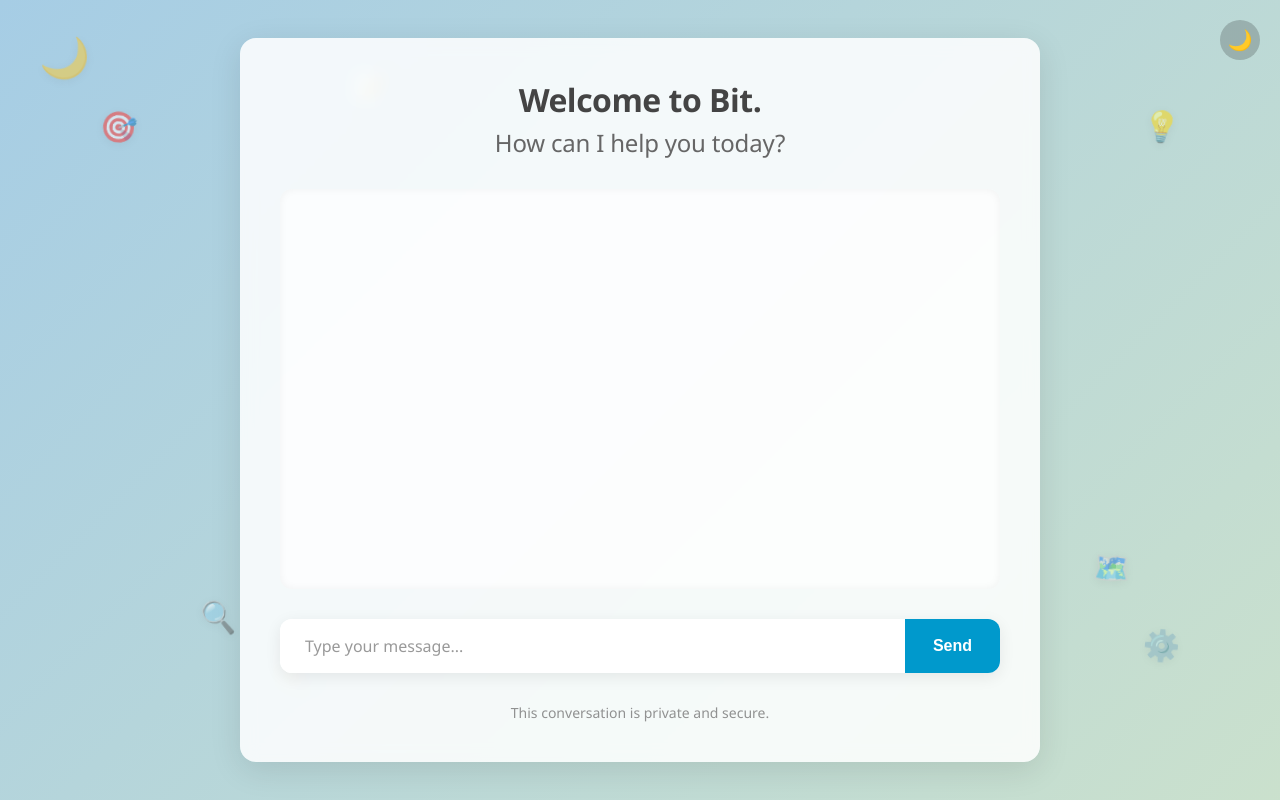
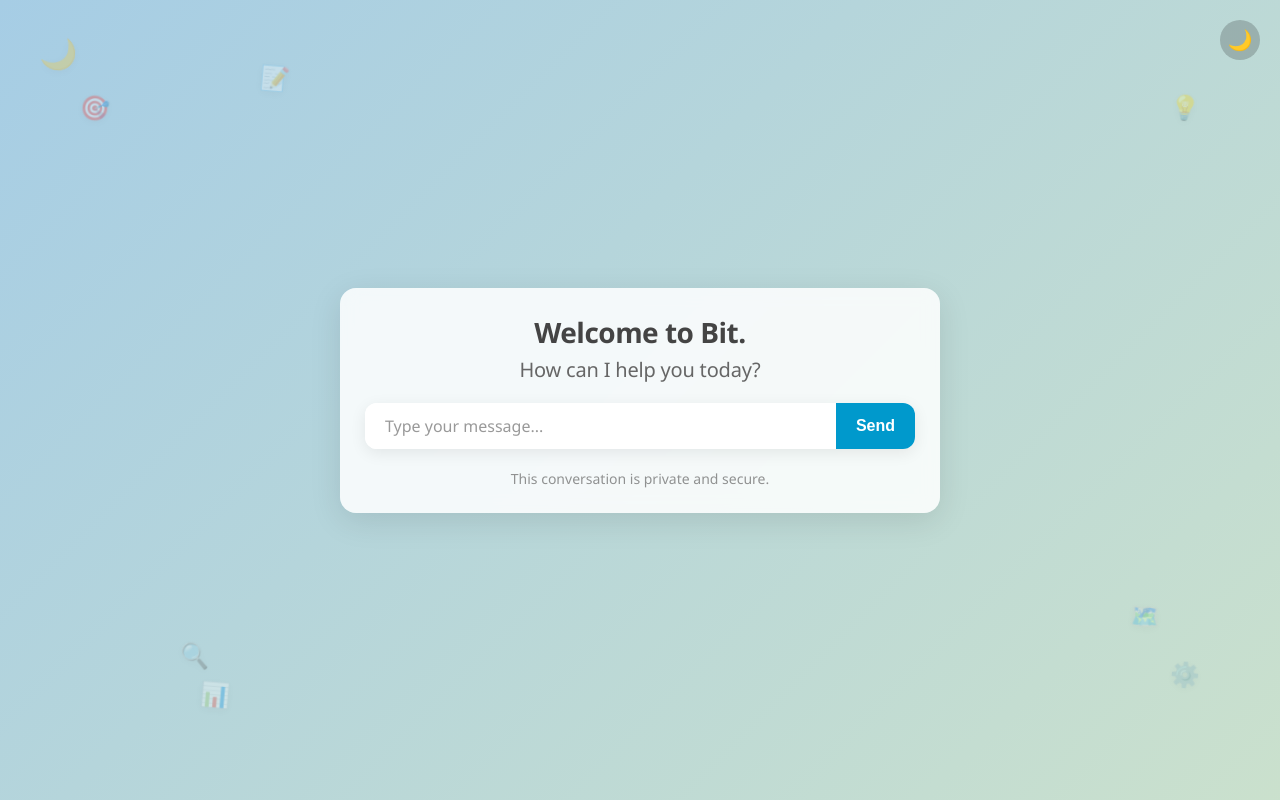
Before and after one commit to Jaryaldikshant/bitnet, a Flask app: page / in a window 1280 px wide. Run offline with Flask 3, Linux system fonts and the light colour scheme.

Commit message:
updating the code

```diff
--- a/src/templates/chat.html
+++ b/src/templates/chat.html
@@ -4,7 +4,7 @@
 <head>
   <meta charset="UTF-8" />
   <meta name="viewport" content="width=device-width, initial-scale=1.0" />
-  <title>Chat with Assistant (Powered by Bitnet)</title>
+  <title>Chat Interface</title>
   <style>
     * {
       box-sizing: border-box;
@@ -48,13 +48,12 @@
       font-family: 'Segoe UI', Arial, sans-serif;
       margin: 0;
       padding: 0;
-      height: 100vh;
+      min-height: 100vh;
       background: var(--bg-gradient-light);
       display: flex;
       justify-content: center;
       align-items: center;
       position: relative;
-      overflow: hidden;
       color: var(--text-color-light);
     }
 
@@ -66,13 +65,14 @@
     .chat-container {
       background-color: var(--container-bg-light);
       border-radius: 16px;
-      padding: 40px;
+      padding: 25px;
       width: 90%;
-      max-width: 800px;
+      max-width: 600px;
       box-shadow: 0 8px 32px rgba(0, 0, 0, 0.1);
       text-align: center;
       backdrop-filter: blur(8px);
       transition: all 0.3s ease;
+      margin: 20px 0;
     }
 
     .dark-mode .chat-container {
@@ -82,7 +82,7 @@
 
     h1 {
       color: var(--heading-color-light);
-      font-size: 32px;
+      font-size: 28px;
       margin-bottom: 5px;
       font-weight: 600;
       letter-spacing: -0.5px;
@@ -94,10 +94,10 @@
 
     h2 {
       color: var(--subheading-color-light);
-      font-size: 24px;
+      font-size: 20px;
       font-weight: normal;
       margin-top: 0;
-      margin-bottom: 30px;
+      margin-bottom: 20px;
       letter-spacing: -0.2px;
     }
 
@@ -132,7 +132,7 @@
 
     .input-container {
       display: flex;
-      margin: 30px 0;
+      margin: 20px 0;
       border-radius: 12px;
       overflow: hidden;
       box-shadow: 0 4px 16px rgba(0, 0, 0, 0.08);
@@ -156,7 +156,7 @@
 
     #messageInput {
       flex-grow: 1;
-      padding: 16px 25px;
+      padding: 12px 20px;
       border: none;
       font-size: 16px;
       outline: none;
@@ -183,7 +183,7 @@
       background-color: var(--button-bg-light);
       color: white;
       border: none;
-      padding: 16px 28px;
+      padding: 12px 20px;
       cursor: pointer;
       font-size: 16px;
       font-weight: 600;
@@ -210,7 +210,7 @@
     .privacy-notice {
       font-size: 14px;
       color: var(--privacy-color-light);
-      margin-top: 30px;
+      margin-top: 20px;
       opacity: 0.8;
     }
 
@@ -219,13 +219,13 @@
     }
 
     #chat {
-      display: block;
+      display: none;
       text-align: left;
-      margin: 20px 0;
-      padding: 20px;
+      margin: 15px 0;
+      padding: 15px;
       border-radius: 12px;
       background-color: var(--chat-bg-light);
-      height: 400px;
+      height: 300px;
       overflow-y: auto;
       white-space: pre-wrap;
       line-height: 1.5;
@@ -238,29 +238,9 @@
       box-shadow: inset 0 0 8px rgba(0, 0, 0, 0.2);
     }
 
-    .user-message {
-      color: var(--chat-user-light);
-      margin-bottom: 8px;
-      font-weight: bold;
-    }
-
-    .dark-mode .user-message {
-      color: var(--chat-user-dark);
-    }
-
-    .assistant-message {
-      color: var(--chat-assistant-light);
-      margin-bottom: 16px;
-      margin-left: 8px;
-    }
-
-    .dark-mode .assistant-message {
-      color: var(--chat-assistant-dark);
-    }
-
     .decoration {
       position: absolute;
-      opacity: 0.5;
+      opacity: 0.3;
       z-index: -1;
       filter: drop-shadow(0 2px 5px rgba(0, 0, 0, 0.1));
       transition: all 5s ease-in-out;
@@ -268,68 +248,68 @@
     }
 
     .dark-mode .decoration {
-      opacity: 0.3;
+      opacity: 0.2;
     }
 
     .moon {
       top: 40px;
       left: 40px;
-      font-size: 40px;
+      font-size: 30px;
       animation-delay: 0s;
     }
 
     .target {
-      top: 120px;
-      left: 100px;
-      font-size: 30px;
+      top: 100px;
+      left: 80px;
+      font-size: 24px;
       color: #ff6699;
       animation-delay: 1s;
     }
 
     .chart {
-      left: 280px;
-      bottom: 100px;
-      font-size: 30px;
+      left: 200px;
+      bottom: 80px;
+      font-size: 24px;
       color: #9966cc;
       animation-delay: 2s;
     }
 
     .lightbulb {
-      right: 100px;
-      top: 120px;
-      font-size: 30px;
+      right: 80px;
+      top: 100px;
+      font-size: 24px;
       color: #ffcc00;
       animation-delay: 1.5s;
     }
 
     .map {
-      right: 150px;
-      bottom: 200px;
-      font-size: 30px;
+      right: 120px;
+      bottom: 160px;
+      font-size: 24px;
       color: #66ccff;
       animation-delay: 3s;
     }
 
     .note {
-      left: 350px;
-      top: 80px;
-      font-size: 30px;
+      left: 260px;
+      top: 70px;
+      font-size: 24px;
       color: #ff9933;
       animation-delay: 2.5s;
     }
 
     .magnifier {
-      left: 200px;
-      bottom: 150px;
-      font-size: 30px;
+      left: 180px;
+      bottom: 120px;
+      font-size: 24px;
       color: #33cccc;
       animation-delay: 0.5s;
     }
 
     .gear {
-      right: 100px;
-      bottom: 120px;
-      font-size: 30px;
+      right: 80px;
+      bottom: 100px;
+      font-size: 24px;
       color: #999999;
       animation-delay: 1.8s;
     }
@@ -340,7 +320,7 @@
       }
 
       50% {
-        transform: translateY(-15px) rotate(5deg);
+        transform: translateY(-10px) rotate(5deg);
       }
 
       100% {
@@ -351,12 +331,20 @@
     @media (max-width: 768px) {
       .chat-container {
         width: 95%;
-        padding: 25px;
+        padding: 20px;
         margin: 10px;
       }
 
       h1 {
-        font-size: 28px;
+        font-size: 24px;
+      }
+
+      h2 {
+        font-size: 18px;
+      }
+
+      .decoration {
+        display: none;
       }
     }
   </style>
@@ -373,7 +361,7 @@
 
     <div class="input-container">
       <input type="text" id="messageInput" placeholder="Type your message..." />
-      <button id="sendButton">Send</button>
+      <button id="sendButton" onclick="sendMessage()">Send</button>
     </div>
 
     <div class="privacy-notice">
@@ -381,7 +369,7 @@
     </div>
   </div>
 
-  <!-- Decorative icons -->
+  <!-- Optional decorative icons -->
   <div class="decoration moon">🌙</div>
   <div class="decoration target">🎯</div>
   <div class="decoration chart">📊</div>
@@ -394,46 +382,36 @@
   <script>
     function toggleTheme() {
       document.body.classList.toggle("dark-mode");
-      const themeButton = document.querySelector(".theme-toggle");
-      if (document.body.classList.contains("dark-mode")) {
-        themeButton.innerHTML = "☀️";
-      } else {
-        themeButton.innerHTML = "🌙";
-      }
     }
 
-    const chatBox = document.getElementById("chat");
-    const messageInput = document.getElementById("messageInput");
-    const sendButton = document.getElementById("sendButton");
+    async function sendMessage() {
+      const input = document.getElementById("messageInput");
+      const chatBox = document.getElementById("chat");
+      const text = input.value.trim();
 
-    // Function to send message
-    async function sendMessage() {
-      const message = messageInput.value.trim();
-      if (!message) return;
+      if (!text) return;
 
       // Add user message
-      const userDiv = document.createElement('div');
-      userDiv.className = 'user-message';
-      userDiv.textContent = 'You: ' + message;
-      chatBox.appendChild(userDiv);
+      chatBox.innerHTML += `<div style="color: var(--chat-user-light);" class="message">You: ${text}</div>`;
+      input.value = "";
 
-      // Add assistant message container
+      // Create assistant message container
       const assistantDiv = document.createElement('div');
-      assistantDiv.className = 'assistant-message';
-      assistantDiv.textContent = 'Assistant: ';
+      assistantDiv.className = 'message';
+      assistantDiv.style.color = 'var(--chat-assistant-light)';
+      assistantDiv.style.marginTop = '10px';
+      assistantDiv.innerHTML = 'Assistant: ';
       chatBox.appendChild(assistantDiv);
 
-      // Clear input
-      messageInput.value = '';
-
-      // Scroll to bottom
+      // Show chat box and scroll to bottom
+      chatBox.style.display = "block";
       chatBox.scrollTop = chatBox.scrollHeight;
 
       try {
         const response = await fetch("/chat", {
           method: "POST",
           headers: { "Content-Type": "application/json" },
-          body: JSON.stringify({ message })
+          body: JSON.stringify({ message: text })
         });
 
         const reader = response.body.getReader();
@@ -444,23 +422,20 @@
           if (done) break;
 
           const chunk = decoder.decode(value);
-          assistantDiv.textContent += chunk;
+          assistantDiv.innerHTML += chunk;
           chatBox.scrollTop = chatBox.scrollHeight;
         }
 
-        // Add a bit of space after the message
-        chatBox.appendChild(document.createElement('br'));
-
+        // Add spacing after message
+        chatBox.innerHTML += '<div style="margin-bottom: 10px;"></div>';
       } catch (error) {
-        assistantDiv.textContent += " (Error getting response)";
+        assistantDiv.innerHTML += " (Error getting response)";
         console.error("Fetch error:", error);
       }
     }
 
-    // Event listeners
-    sendButton.addEventListener("click", sendMessage);
-
-    messageInput.addEventListener("keypress", function(e) {
+    // Handle Enter key
+    document.getElementById("messageInput").addEventListener("keypress", function(e) {
       if (e.key === "Enter") {
         sendMessage();
       }
```
